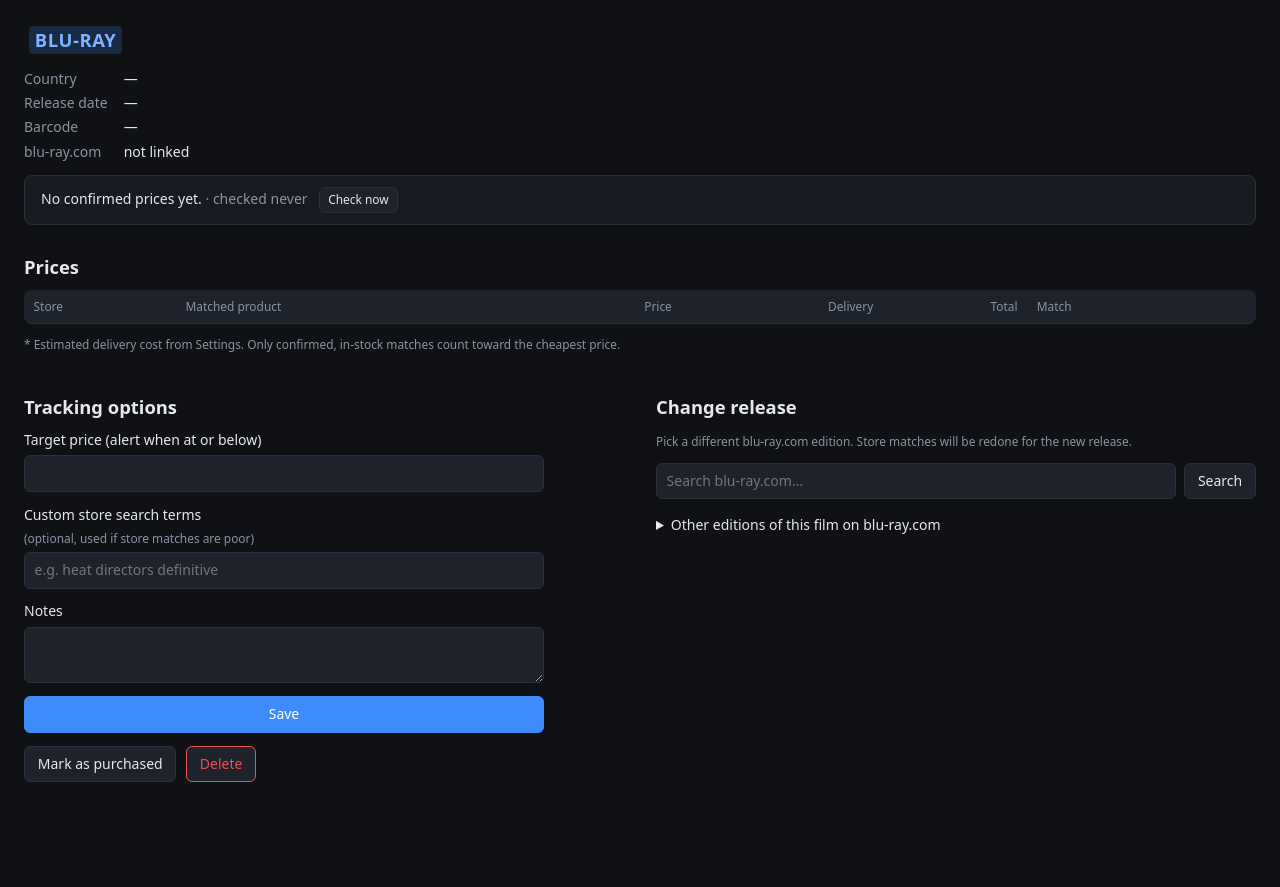
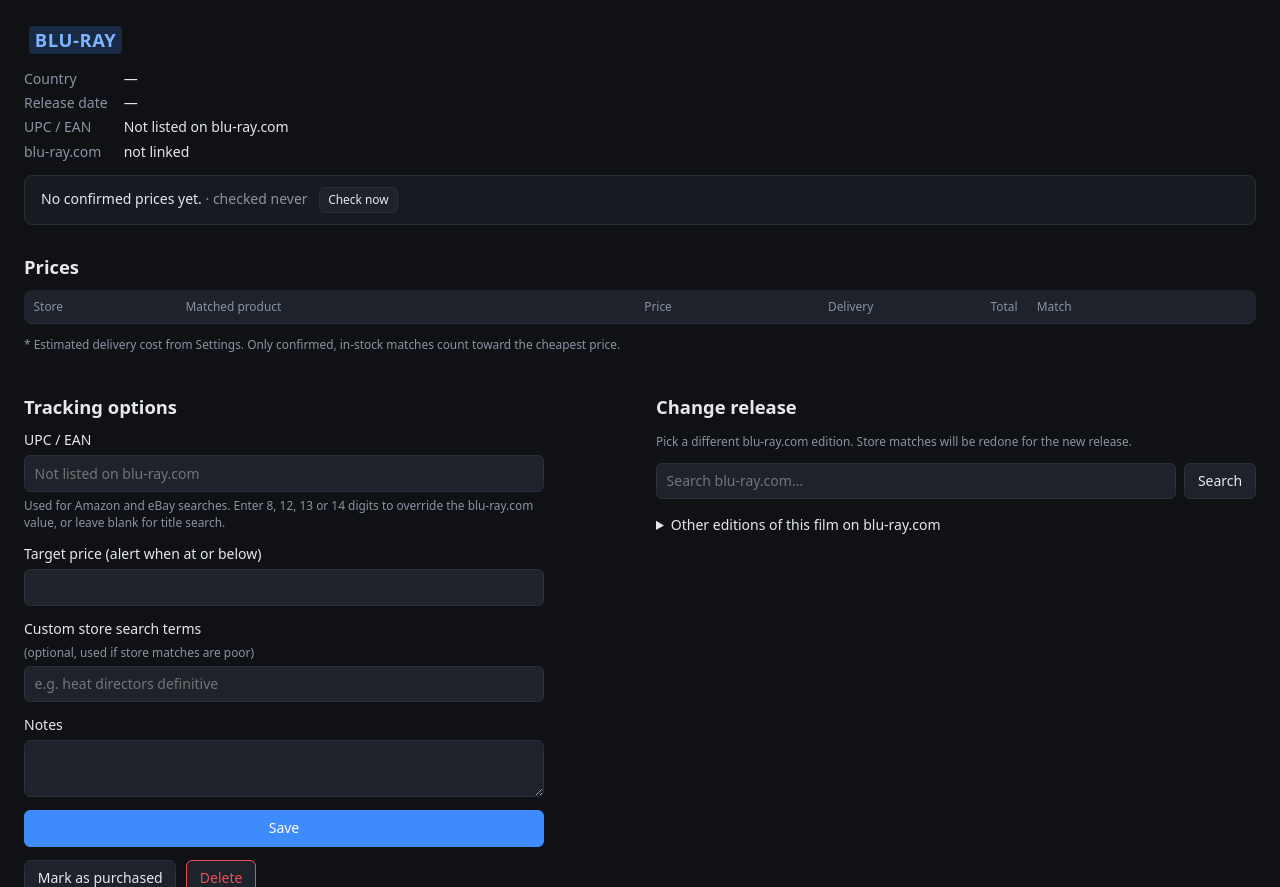
Before and after one commit to MD-gh-5243542/bluray-price-tracker, a FastAPI app: template app/templates/title.html in a window 1280 px wide. Shown: the part 48-935 px from the top of the page. Before the commit the page ends 830 px from the top, so only its background shows below. Run offline with FastAPI, Linux system fonts and the light colour scheme; the template is opened without the code that fills it, so the values that code supplies are empty.

Commit message:
Show and edit title UPC in details
Co-authored-by: Copilot <223556219+Copilot@users.noreply.github.com>

```diff
--- a/app/main.py
+++ b/app/main.py
@@ -266,12 +266,18 @@ def title_editions(request: Request, tid: int):
 
 @app.post("/title/{tid}/update")
 def title_update(tid: int, target_price: str = Form(""), notes: str = Form(""),
-                 search_terms: str = Form("")):
+                 search_terms: str = Form(""), upc: str = Form("")):
+    upc = upc.strip()
+    if upc and (not upc.isdigit() or len(upc) not in (8, 12, 13, 14)):
+        raise HTTPException(400, "UPC/EAN must contain 8, 12, 13 or 14 digits")
     with get_session() as s:
         t = s.get(Title, tid)
+        if not t:
+            raise HTTPException(404)
         t.target_price = float(target_price) if target_price.strip() else None
         t.notes = notes.strip() or None
         t.search_terms = search_terms.strip() or None
+        t.upc = upc or None
         t.last_notified_price = None
         s.add(t)
         s.commit()
--- a/app/templates/_release_facts.html
+++ b/app/templates/_release_facts.html
@@ -5,7 +5,7 @@
   {% if r.year %}<dt>Year</dt><dd>{{ r.year }}</dd>{% endif %}
   <dt>Release date</dt><dd>{{ r.release_date.strftime('%d %b %Y') if r.release_date else '—' }}
     {% if r.release_date and r.release_date > today() %}<span class="badge review">upcoming</span>{% endif %}</dd>
-  <dt>Barcode</dt><dd>{{ r.upc or '—' }}</dd>
+  <dt>UPC / EAN</dt><dd>{{ r.upc or 'Not listed on blu-ray.com' }}</dd>
   {% if r.studio %}<dt>Studio</dt><dd>{{ r.studio }}</dd>{% endif %}
   {% if r.region %}<dt>Region</dt><dd>{{ r.region }}</dd>{% endif %}
   {% if r.runtime %}<dt>Runtime</dt><dd>{{ r.runtime }}</dd>{% endif %}
--- a/app/templates/title.html
+++ b/app/templates/title.html
@@ -106,6 +106,11 @@
   <section>
     <h2>Tracking options</h2>
     <form method="post" action="/title/{{ t.id }}/update" class="stack">
+      <label>UPC / EAN
+        <input type="text" name="upc" value="{{ t.upc or '' }}" inputmode="numeric" autocomplete="off"
+               pattern="[0-9]{8,14}" maxlength="14" placeholder="Not listed on blu-ray.com">
+        <span class="muted small">Used for Amazon and eBay searches. Enter 8, 12, 13 or 14 digits to override the blu-ray.com value, or leave blank for title search.</span>
+      </label>
       <label>Target price (alert when at or below)
         <input type="number" step="0.01" min="0" name="target_price" value="{{ t.target_price or '' }}"></label>
       <label>Custom store search terms <span class="muted small">(optional, used if store matches are poor)</span>
```
